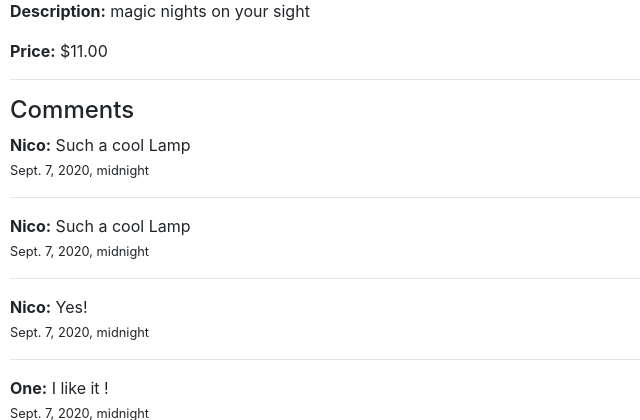
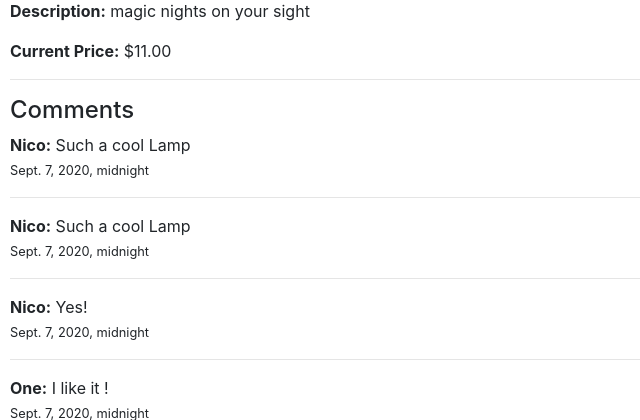
Before and after one commit to neo-nico-neiman/e-commerce, a Django app: page /listing/2 in a window 1280 px wide. Shown: the part 344-764 px from the top of the page, without its empty margins (0-640 px from the left). Run offline with Django 3.2, Linux system fonts and the light colour scheme; data comes from the database, SQL or seed files in the repository; both versions use the stored data as it was after the commit; some libraries are stand-ins or nearby versions.

Commit message:
more styling

```diff
--- a/auctions/templates/auctions/listing_page.html
+++ b/auctions/templates/auctions/listing_page.html
@@ -37,7 +37,7 @@
 
 <img src="{{ listing.image_url }}" alt="{{ listing.title }}" class="img-container" />
 <p><strong>Description:</strong> {{ listing.description }}</p>
-<p><strong>Price:</strong> ${{ listing.current_price }}</p>
+<p><strong>Current Price:</strong> ${{ listing.current_price }}</p>
 <h6 class="text-warning">{{ message }}</h6>
 {% if user.is_authenticated and listing.is_active%}
 <form action="{% url 'bid' listing.id %}" method="POST">
```
Also changed, not shown: db.sqlite3.
